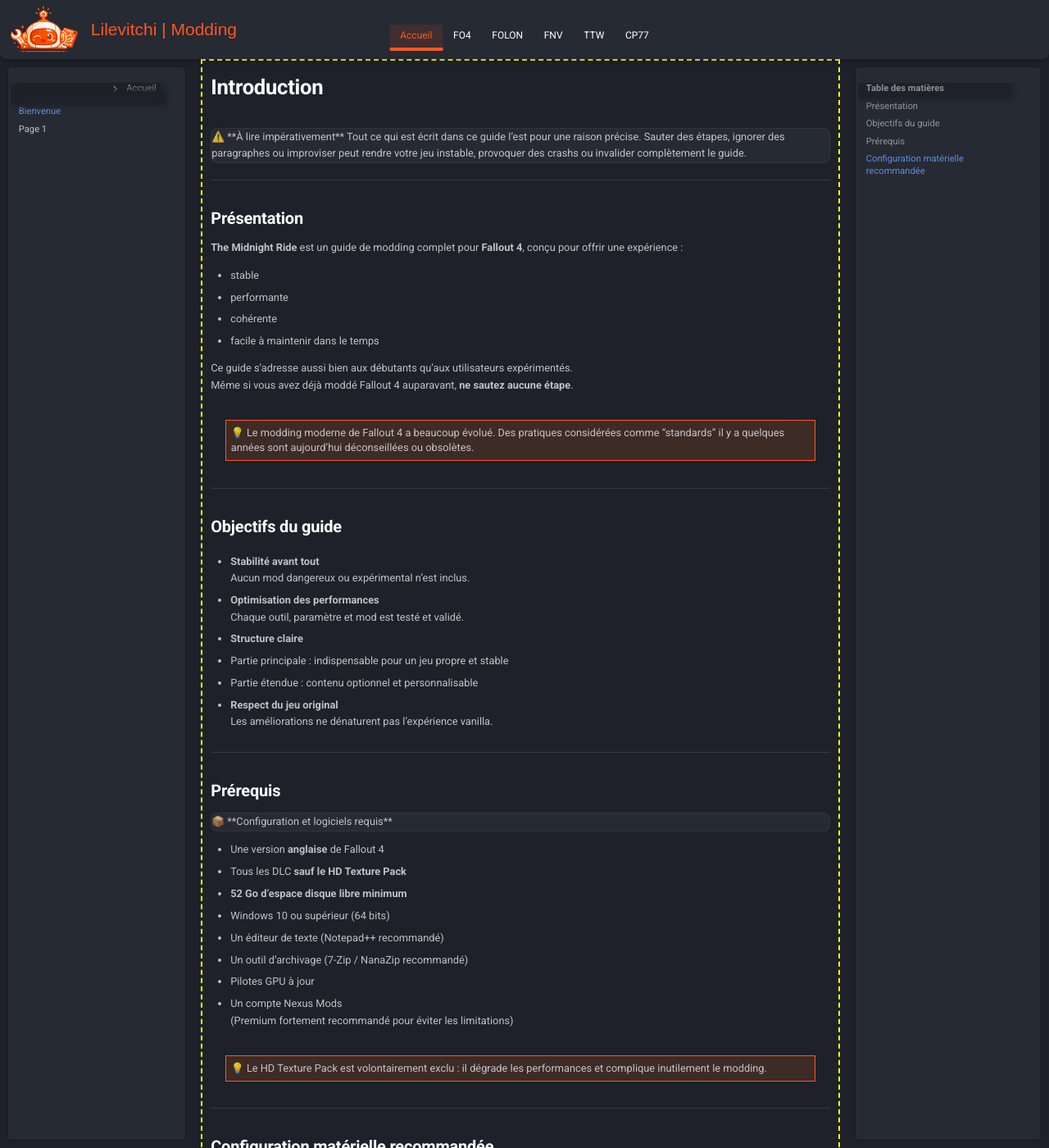
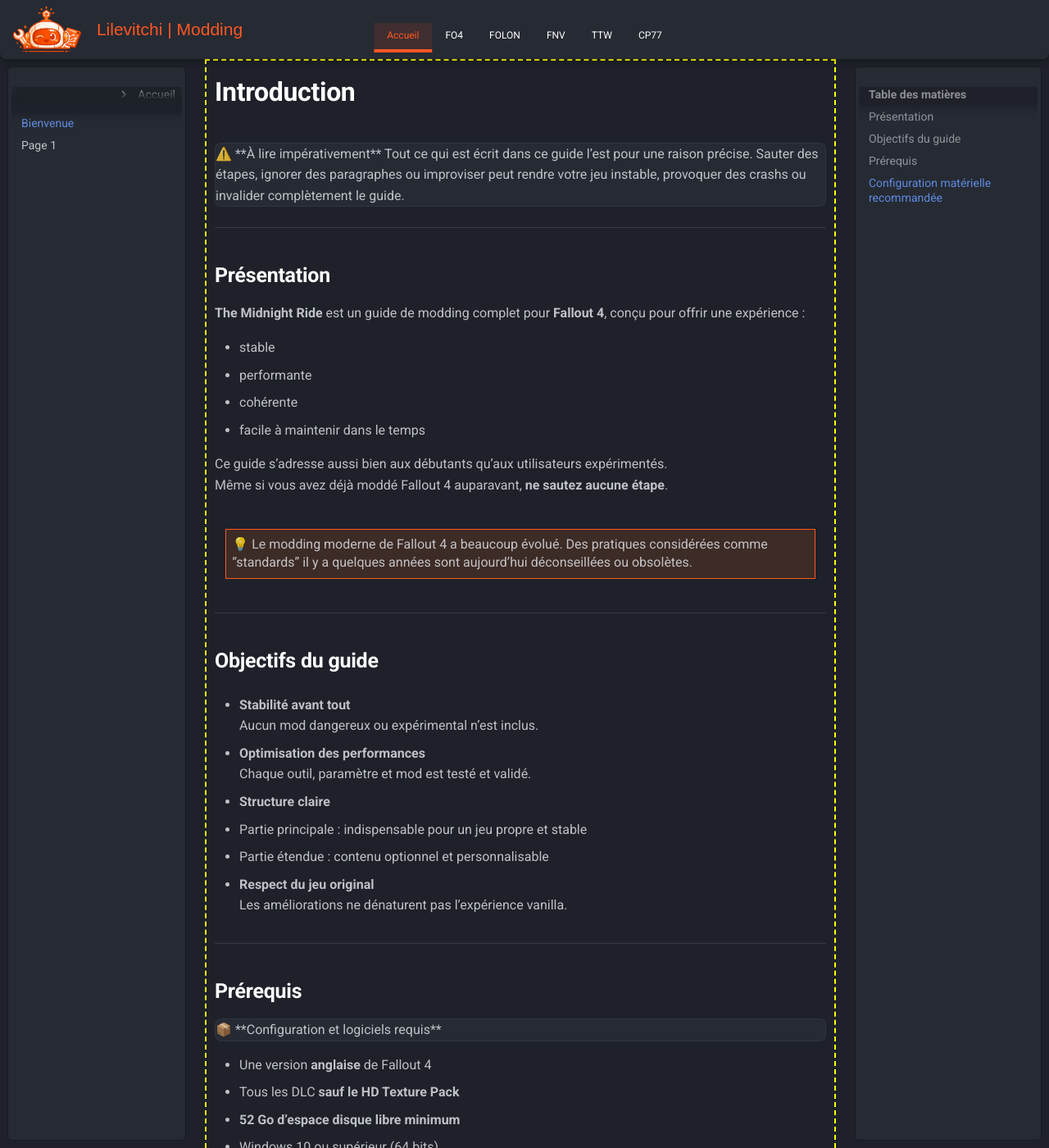
Before and after one commit to Lilevitchi/lilevitchi.github.io, an MkDocs documentation site: the page built from docs/index.md, in a window 1280 px wide and 1400 px high. Shown: the whole window at 82% size. Built offline with MkDocs 1.6.1 and Material for MkDocs 9.7.7, drawn with Linux system fonts in a browser that asks for light colours.

Commit message:
Update extra.css

```diff
--- a/docs/stylesheets/extra.css
+++ b/docs/stylesheets/extra.css
@@ -78,7 +78,7 @@
 
 html {
   scroll-behavior: smooth;
-  font-size: 16px;
+  /*font-size: 16px;*/
 }
 
 html, body {
@@ -94,7 +94,6 @@
   font-weight: 400;
   min-height: 100svh;
 
-  /* AJOUTEZ CES LIGNES */
   display: flex;
   flex-direction: column;
 }
```
